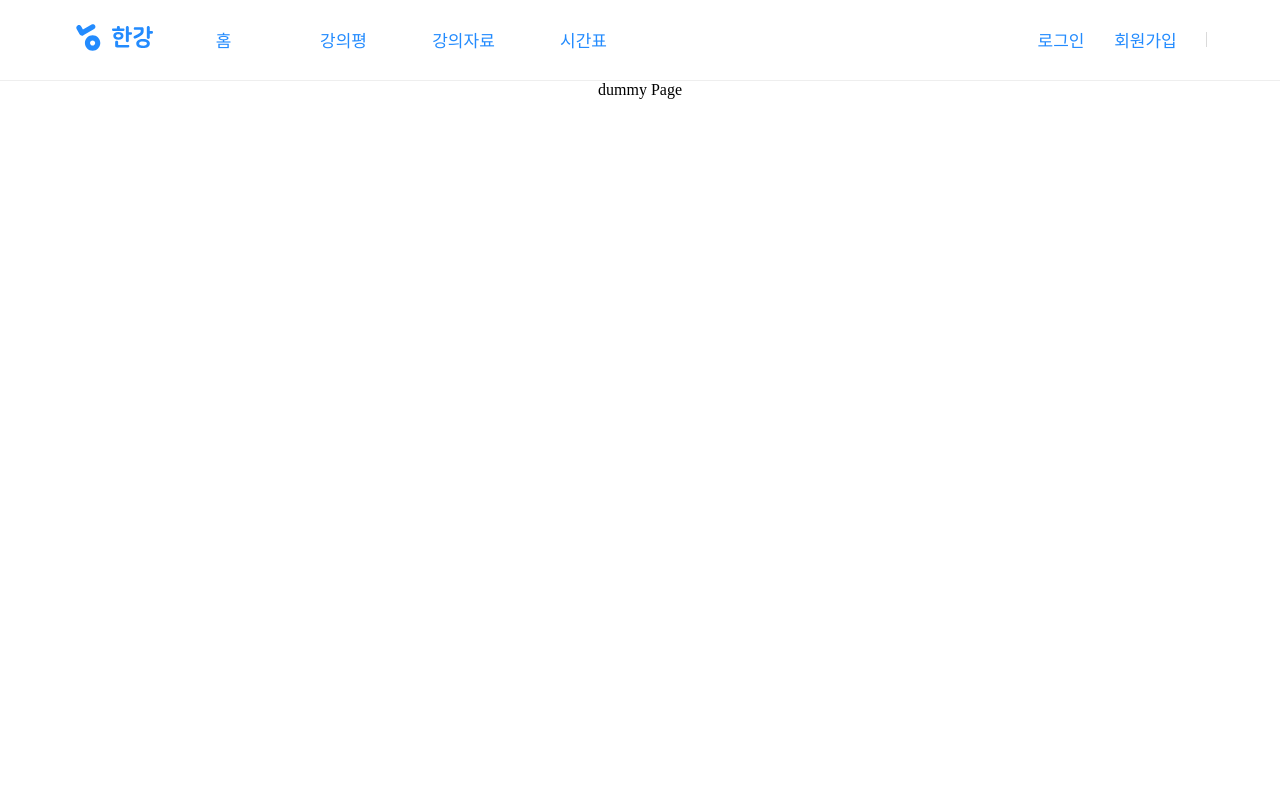
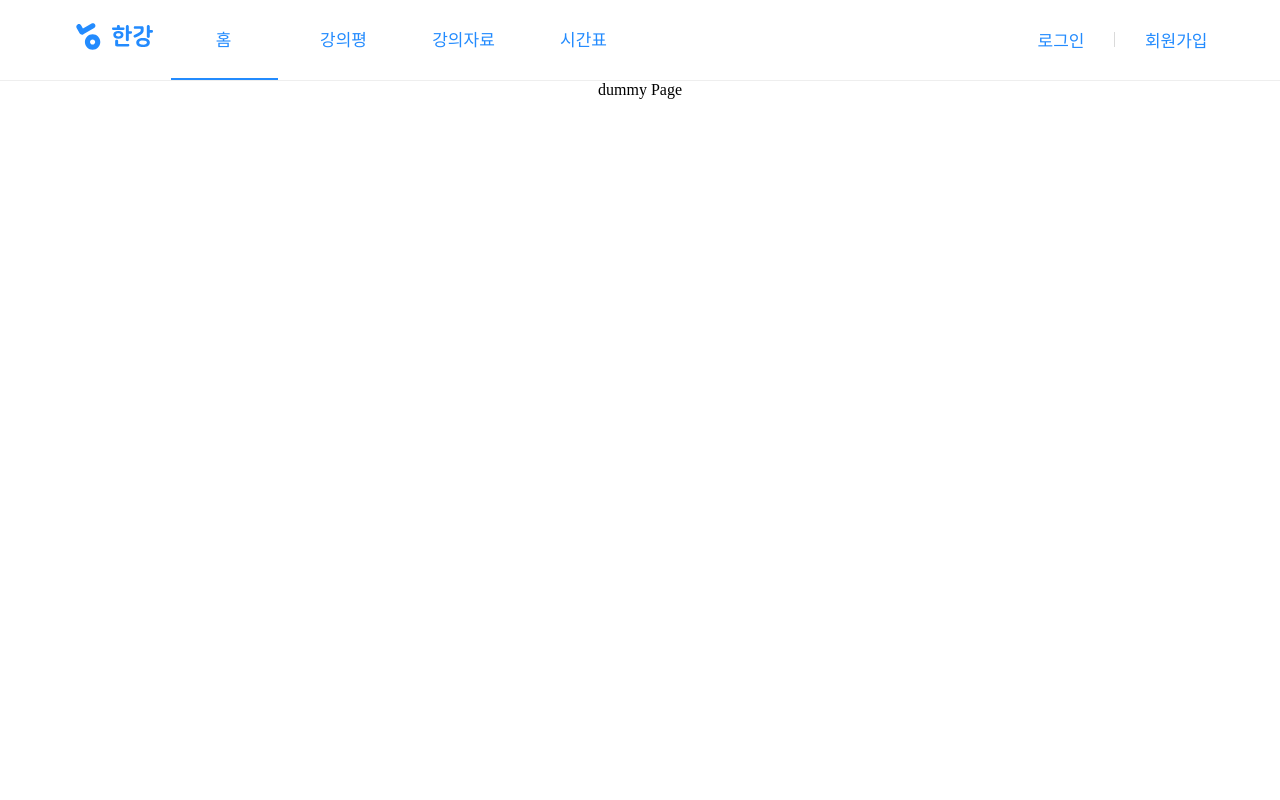
Before and after one commit to HAEROOL/HangangMainPage, a React (Create React App) app: page /my in a window 1280 px wide. Shown: the top 800 px of the page. Built offline with nearby package versions, Linux system fonts and the light colour scheme; a web font is replaced by a local one.

Commit message:
feat : Add trasition of banner menu

```diff
--- a/src/component/Banner/Banner.js
+++ b/src/component/Banner/Banner.js
@@ -1,11 +1,27 @@
 import React from 'react'
-import {StyledLink,Logo,DevideLine,PageHeader,MenuWrapper,MainMenu,MainMenuWrapper,LoginMenuWrapper,LoginMenu} from'./Banner.style'
+import {Wrapp,FocusLine,StyledLink,Logo,DevideLine,PageHeader,MenuWrapper,MainMenu,MainMenuWrapper,LoginMenuWrapper,LoginMenu} from'./Banner.style'
 import {ReactComponent as HangangLogo} from '../../assets/images/banner/HangangLogo.svg'
-import {Link} from 'react-router-dom'
+import {Link, useLocation} from 'react-router-dom'
 function Banner(){
+    const location = useLocation()
+    const locationNumber = (location) =>{
+        switch(location){
+            case  '/':
+                return 0
+            case '/lectures':
+                return 1
+            case '/resources':
+                return 2
+            case '/timetable':
+                return 3
+            default:
+                return 0
+        }
+    }
     return (
         <PageHeader>
             <MenuWrapper>
+                <Wrapp>
                 <MainMenuWrapper>
                     <Link  to='/'>
                         <Logo>
@@ -33,14 +49,17 @@ function Banner(){
                         </MainMenu>
                     </StyledLink>
                 </MainMenuWrapper>
+                <FocusLine location={locationNumber(location.pathname)}/>
+                </Wrapp>
                 <LoginMenuWrapper>
                     <StyledLink to='/login'>
                         <LoginMenu>로그인</LoginMenu>
                     </StyledLink>
+                    <DevideLine/>
                     <StyledLink to='/signup'>
                         <LoginMenu>회원가입</LoginMenu>
                     </StyledLink>
-                    <DevideLine/>
+
 
                 </LoginMenuWrapper>
             </MenuWrapper>
--- a/src/component/Banner/Banner.style.js
+++ b/src/component/Banner/Banner.style.js
@@ -3,10 +3,22 @@ import { NavLink } from 'react-router-dom'
 import {SignatureColor, BaseColor, MobileWidth} from '../../static/shared/commonStyle'
 export const StyledLink = styled(NavLink)`
     text-decoration: none;
-    &.selected{
-        margin-bottom : -2px;
-        border-bottom : ${SignatureColor} 2px solid;
+`
+export const FocusLine = styled.div`
+    postion : absolute;
+    transition: transform 0.3s ease 0s;
+    transform: translateX(${porps=>porps.location * 120 + 98}px);
+    width : 107px;
+    height : 2px;
+    bottom : -1px;
+    background-color : ${SignatureColor};
+    @media screen and (max-width : ${MobileWidth}){
+        display : none;
     }
+`
+export const Wrapp = styled.div`
+    display : flex;
+    flex-direction : column;
 `
 export const PageHeader = styled.header`
     width : 100%;
@@ -38,6 +50,7 @@ export const MainMenuWrapper = styled.div`
     display : flex;
     justify-content : space-between;
     align-items : center;
+    postion : relative;
 `
 export const LoginMenuWrapper = styled.div`
     width : 170px;
@@ -60,7 +73,7 @@ export const MainMenu = styled.div`
     }
 `
 
-export const LoginMenu = styled.a`
+export const LoginMenu = styled.div`
     display : flex;
     justify-content : center;
     align-items : center;
```
